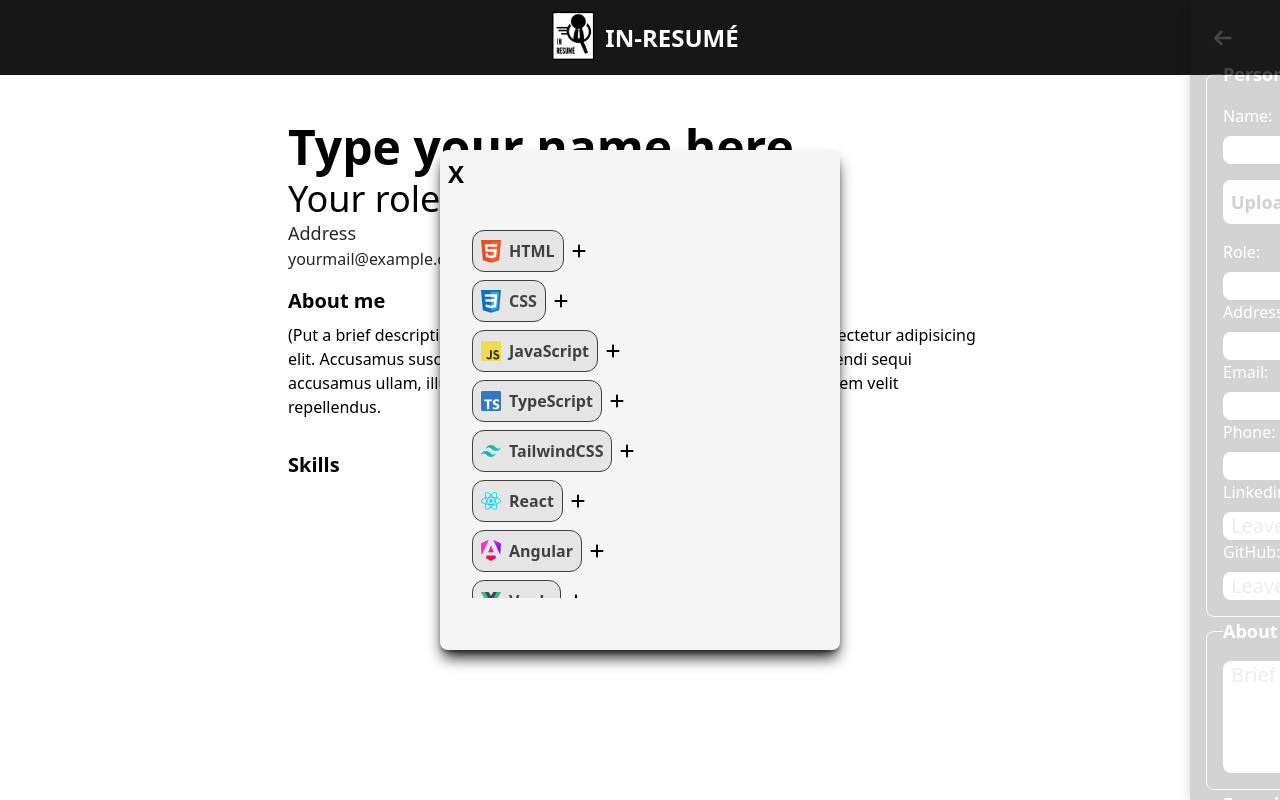
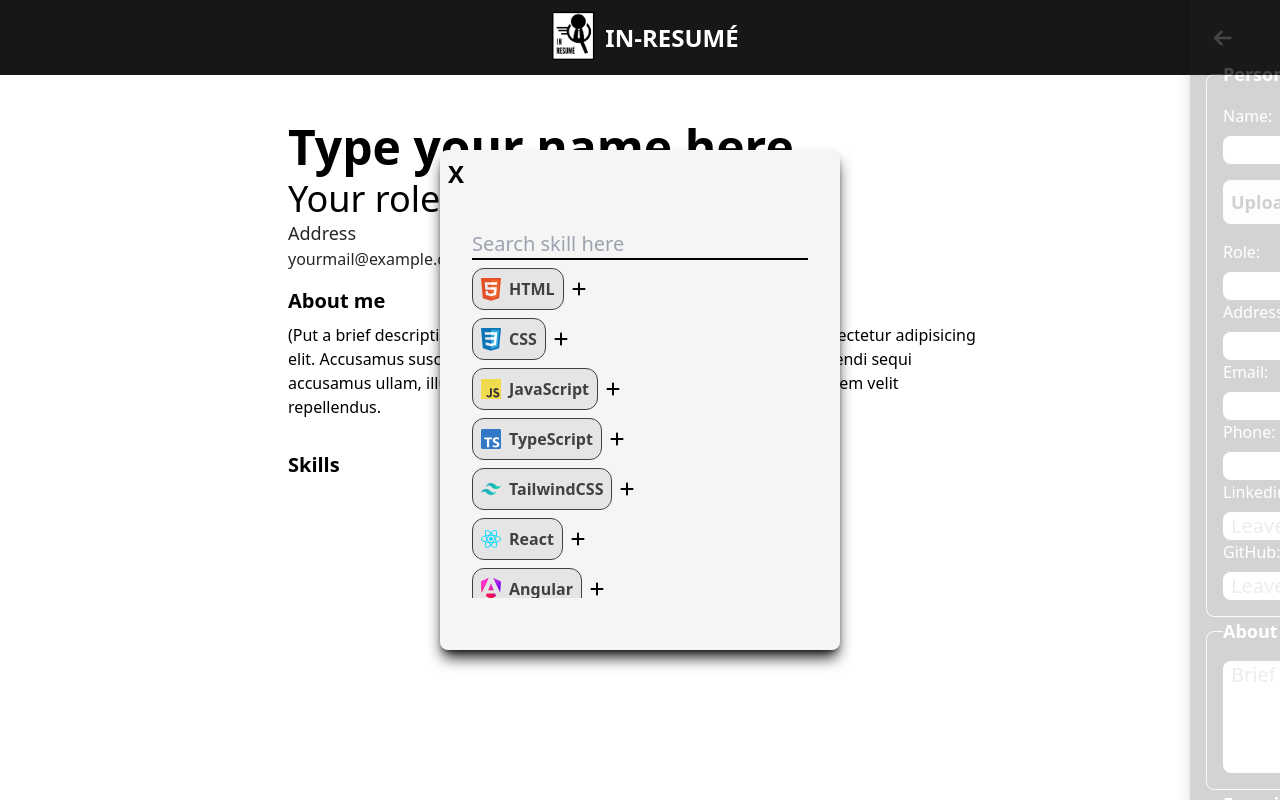
Before and after one commit to DeikuModder/in-resume, a React (Vite) app: page / in a window 1280 px wide. Both pictures are taken after a click on the button "Add skill +". Built offline with nearby package versions, Linux system fonts and the light colour scheme.

Commit message:
move skillsmenu, add searching for skills and style scrollbar

```diff
--- a/src/components/resume-components/Skills.tsx
+++ b/src/components/resume-components/Skills.tsx
@@ -1,6 +1,6 @@
 import useCVInfo from "@/hooks/useCVInfo";
 import Section from "../Section";
-import SkillsMenu from "./SkillsMenu";
+import SkillsMenu from "./SkillsMenu/SkillsMenu";
 import DeleteButton from "../DeleteButton";
 import SkillsObj from "./skills/index";
 
--- a/src/components/resume-components/SkillsMenu.tsx
+++ b/src/components/resume-components/SkillsMenu/SkillsMenu.tsx
@@ -2,19 +2,26 @@ import { useState } from "react";
 import { FontAwesomeIcon } from "@fortawesome/react-fontawesome";
 import { faPlus } from "@fortawesome/free-solid-svg-icons";
 import useCVInfo from "@/hooks/useCVInfo";
-import SkillsObj from "./skills/index";
+import SkillsObj from "../skills/index";
+import "./scrollbar.css";
 
 const keysToStrings = Object.keys(SkillsObj);
 
 const Menu = ({ onClose }: { onClose: () => void }) => {
   const { cvInfo, setCvInfo } = useCVInfo();
+  const [skillSearch, setSkillSearch] = useState("");
+
+  const filteredArr = keysToStrings.filter((skillName) =>
+    skillName.toLocaleLowerCase().includes(skillSearch.toLocaleLowerCase())
+  );
 
   const handleAdd = (name: string) => {
     setCvInfo({ ...cvInfo, skills: [...cvInfo.skills, name] });
   };
+
   return (
-    <div className="fixed inset-0 flex justify-center items-center">
-      <div className="w-[310px] h-[400px]  md:w-[400px] md:h-[500px] bg-neutral-100 rounded-lg shadow-lg shadow-neutral-900">
+    <div className="fixed inset-0 flex justify-center items-center z-50">
+      <div className="hideOnPrint skillsMenu w-[310px] h-[400px] md:w-[400px] md:h-[500px] bg-neutral-100 rounded-lg shadow-lg shadow-neutral-900">
         <div className="p-2">
           <button onClick={onClose} className="font-bold text-2xl">
             X
@@ -22,15 +29,21 @@ const Menu = ({ onClose }: { onClose: () => void }) => {
         </div>
 
         <div className="overflow-auto h-[80%] p-8 flex flex-col gap-2">
-          {keysToStrings.map((skillName, index) => {
+          <input
+            className="bg-transparent border-b-2 border-black outline-none text-xl"
+            placeholder="Search skill here"
+            value={skillSearch}
+            onChange={(e) => setSkillSearch(e.target.value)}
+          />
+          {filteredArr.map((skillName, index) => {
             return (
-              !cvInfo.skills.includes(keysToStrings[index]) && (
+              !cvInfo.skills.includes(filteredArr[index]) && (
                 <div
                   className="flex items-center gap-2"
-                  key={keysToStrings[index]}
+                  key={filteredArr[index]}
                 >
                   {SkillsObj[skillName]()}{" "}
-                  <button onClick={() => handleAdd(keysToStrings[index])}>
+                  <button onClick={() => handleAdd(filteredArr[index])}>
                     <FontAwesomeIcon icon={faPlus} />
                   </button>
                 </div>
--- /dev/null
+++ b/src/components/resume-components/SkillsMenu/scrollbar.css
@@ -0,0 +1,4 @@
+.skillsMenu {
+  scrollbar-width: thin;
+  scrollbar-color: #111 transparent;
+}
```
